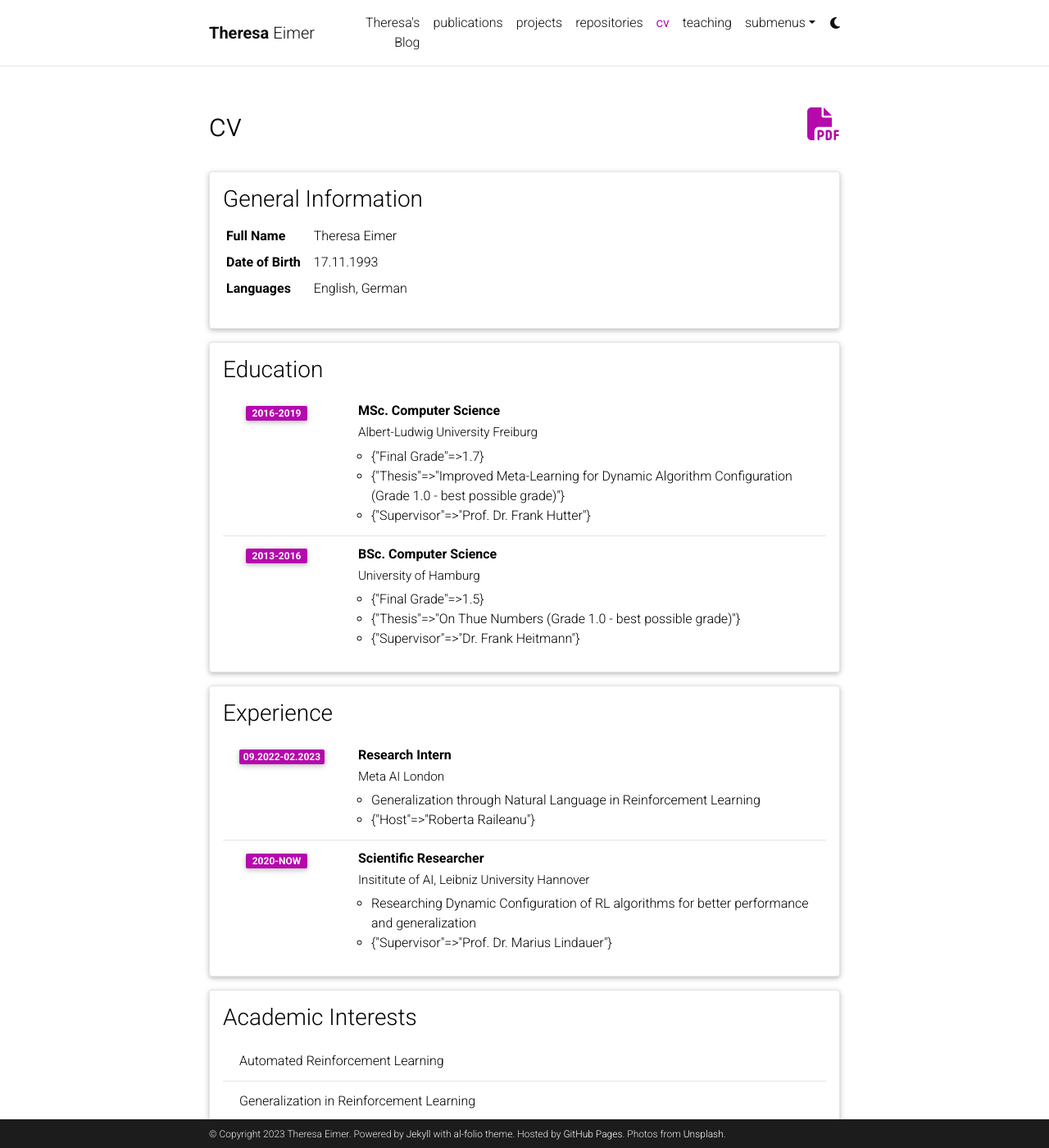
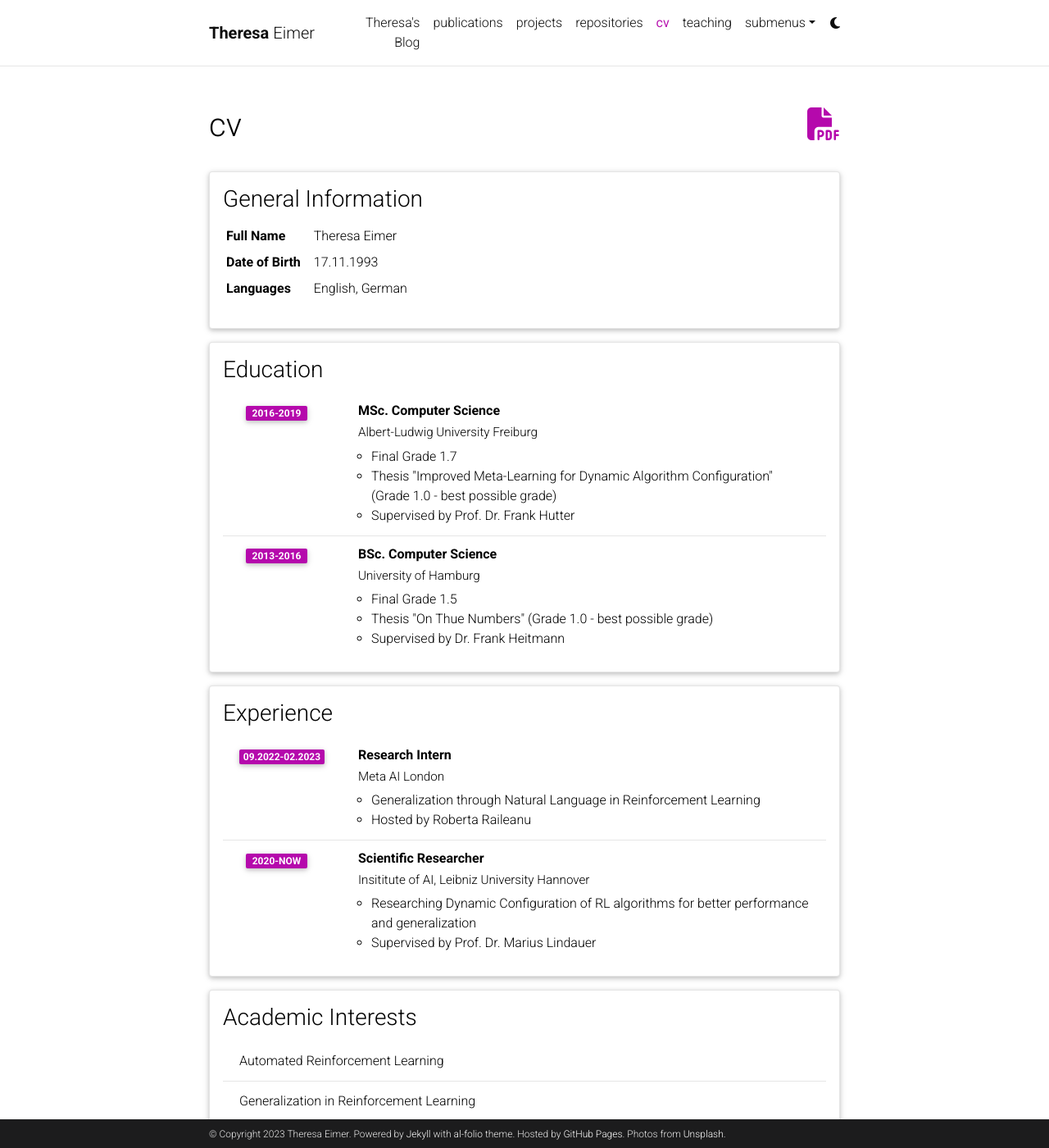
Before and after one commit to TheEimer/theeimer.github.io, a Jekyll site: the page built from _pages/cv.md, in a window 1280 px wide and 1400 px high. Shown: the whole window at 82% size. Built offline with Jekyll 4.4.1, drawn with Linux system fonts in a browser that asks for light colours; comment, search, counter and statistics services are not loaded; a style sheet for code colours, icons or effects is not loaded.

Commit message:
cv update

```diff
--- a/_data/cv.yml
+++ b/_data/cv.yml
@@ -15,16 +15,16 @@
       institution: Albert-Ludwig University Freiburg
       year: 2016-2019
       description:
-        - Final Grade: 1.7
-        - Thesis: Improved Meta-Learning for Dynamic Algorithm Configuration (Grade 1.0 - best possible grade)
-        - Supervisor: Prof. Dr. Frank Hutter
+        - Final Grade 1.7
+        - Thesis "Improved Meta-Learning for Dynamic Algorithm Configuration" (Grade 1.0 - best possible grade)
+        - Supervised by Prof. Dr. Frank Hutter
     - title: BSc. Computer Science
       institution: University of Hamburg
       year: 2013-2016
       description:
-        - Final Grade: 1.5
-        - Thesis: On Thue Numbers (Grade 1.0 - best possible grade)
-        - Supervisor: Dr. Frank Heitmann
+        - Final Grade 1.5
+        - Thesis "On Thue Numbers" (Grade 1.0 - best possible grade)
+        - Supervised by Dr. Frank Heitmann
 
 - title: Experience
   type: time_table
@@ -34,13 +34,13 @@
       year: 09.2022-02.2023
       description:
         - Generalization through Natural Language in Reinforcement Learning
-        - Host: Roberta Raileanu
+        - Hosted by Roberta Raileanu
     - title: Scientific Researcher
       institution: Insititute of AI, Leibniz University Hannover
       year: 2020-now
       description:
         - Researching Dynamic Configuration of RL algorithms for better performance and generalization
-        - Supervisor: Prof. Dr. Marius Lindauer
+        - Supervised by Prof. Dr. Marius Lindauer
 
 - title: Academic Interests
   type: list
```
